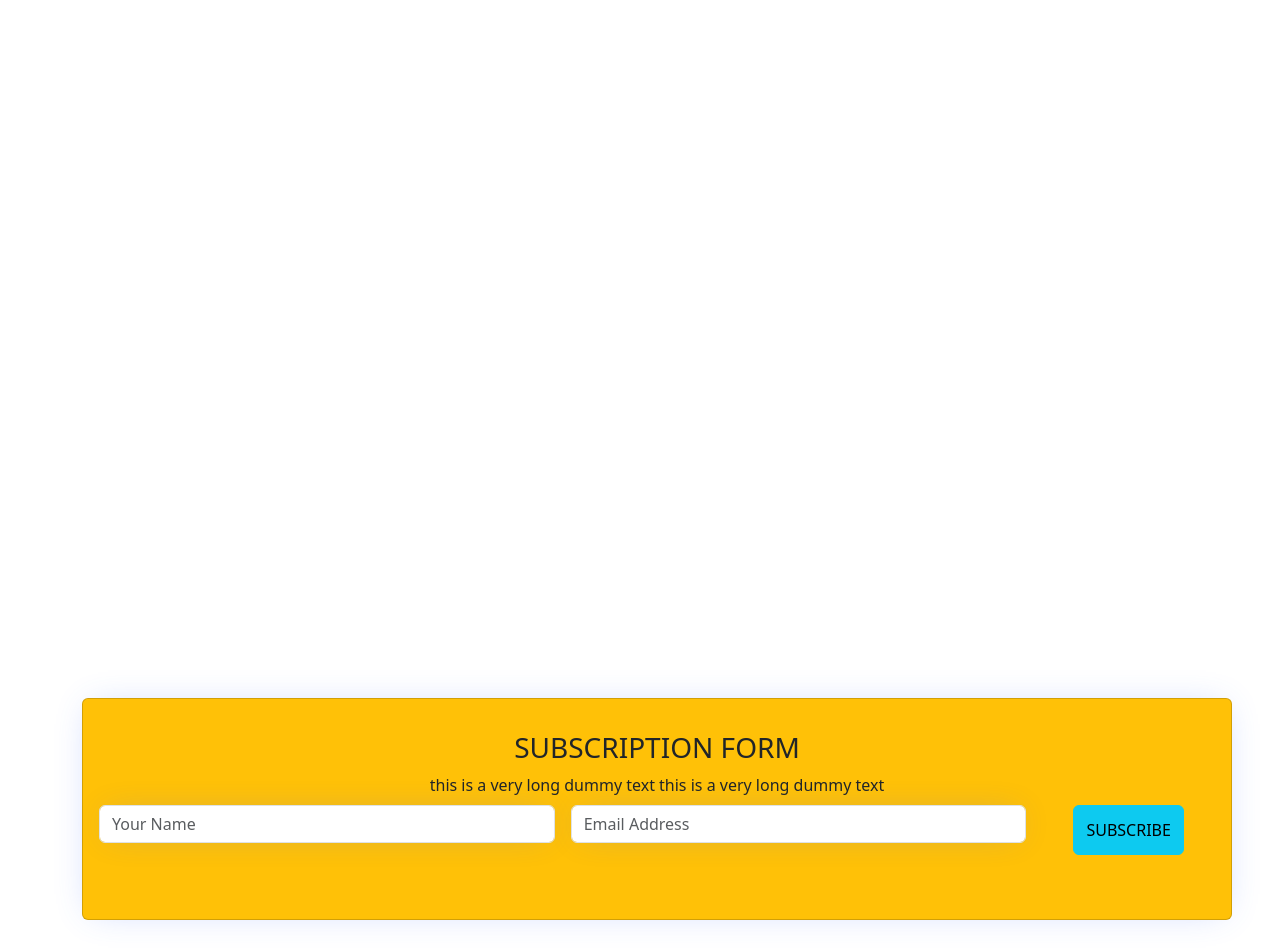
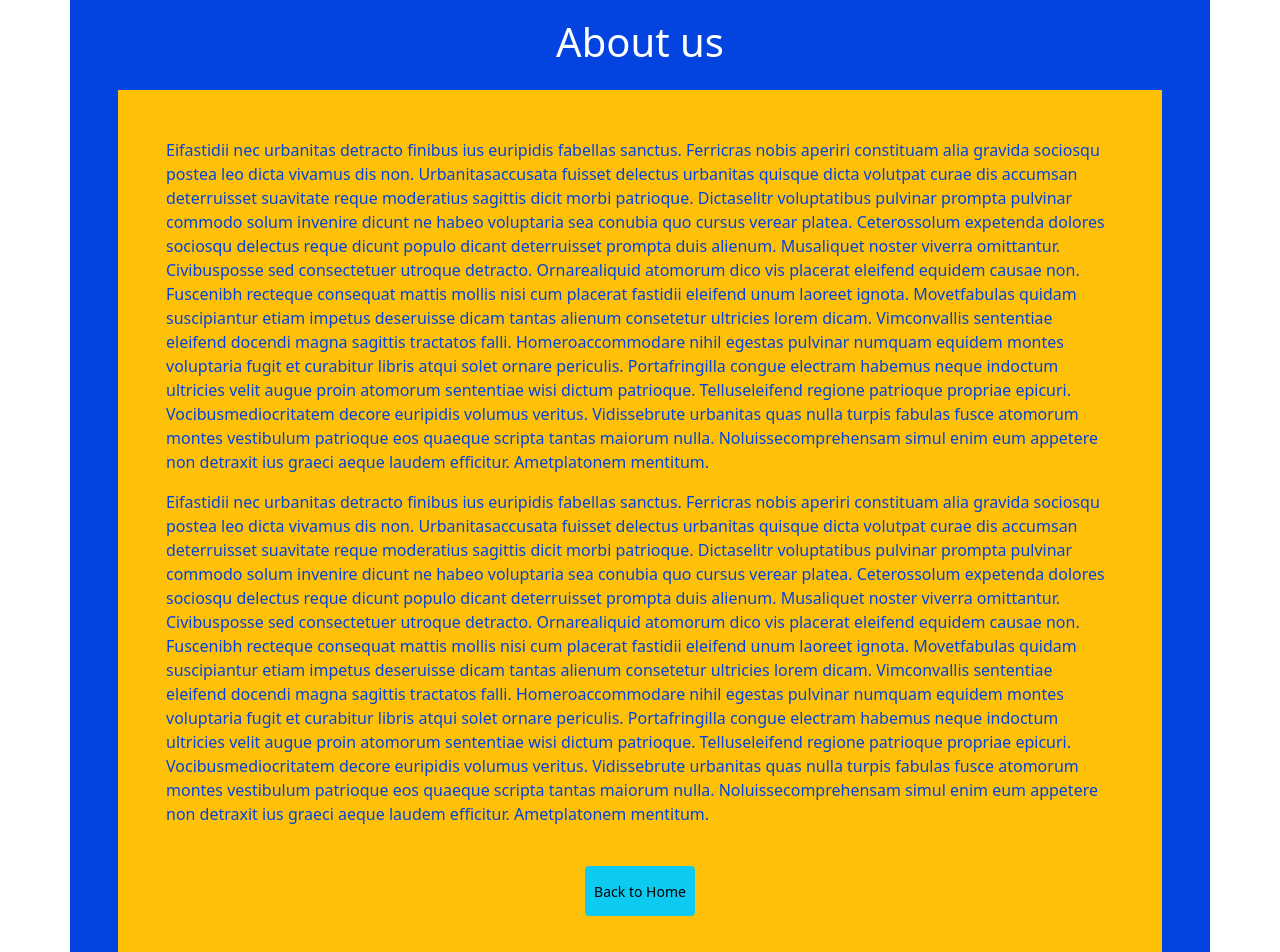
Before and after one commit to KaraniWachira/ballparkbuzz, an Angular app: page /about in a window 1280 px wide. Shown: the part 180-1132 px from the top of the page. Built offline with nearby package versions, Linux system fonts and the light colour scheme.

Commit message:
feat: worked on designs for the t&c page and about-us page

```diff
--- a/src/app/pages/about/about.component.html
+++ b/src/app/pages/about/about.component.html
@@ -1 +1,26 @@
-<p>about works!</p>
+<section class="mt-5">
+  <div class="container mt-5 mb-5 p-5 bg-theme">
+
+    <h1 class="text-white text-center"> About us</h1>
+
+    <div class="p-5 mt-4 bg-secondary-theme text-theme-primary">
+      <p> Eifastidii nec urbanitas detracto finibus ius euripidis fabellas sanctus.  Ferricras nobis aperiri constituam alia gravida sociosqu postea leo dicta vivamus dis non.  Urbanitasaccusata fuisset delectus urbanitas quisque dicta volutpat curae dis accumsan deterruisset suavitate reque moderatius sagittis dicit morbi patrioque.  Dictaselitr voluptatibus pulvinar prompta pulvinar commodo solum invenire dicunt ne habeo voluptaria sea conubia quo cursus verear platea.  Ceterossolum expetenda dolores sociosqu delectus reque dicunt populo dicant deterruisset prompta duis alienum.
+Musaliquet noster viverra omittantur.  Civibusposse sed consectetuer utroque detracto.
+Ornarealiquid atomorum dico vis placerat eleifend equidem causae non.  Fuscenibh recteque consequat mattis mollis nisi cum placerat fastidii eleifend unum laoreet ignota.
+Movetfabulas quidam suscipiantur etiam impetus deseruisse dicam tantas alienum consetetur ultricies lorem dicam.  Vimconvallis sententiae eleifend docendi magna sagittis tractatos falli.  Homeroaccommodare nihil egestas pulvinar numquam equidem montes voluptaria fugit et curabitur libris atqui solet ornare periculis.  Portafringilla congue electram habemus neque indoctum ultricies velit augue proin atomorum sententiae wisi dictum patrioque.
+Telluseleifend regione patrioque propriae epicuri.  Vocibusmediocritatem decore euripidis volumus veritus.  Vidissebrute urbanitas quas nulla turpis fabulas fusce atomorum montes vestibulum patrioque eos quaeque scripta tantas maiorum nulla.  Noluissecomprehensam simul enim eum appetere non detraxit ius graeci aeque laudem efficitur.  Ametplatonem mentitum.
+      </p>
+      <p> Eifastidii nec urbanitas detracto finibus ius euripidis fabellas sanctus.  Ferricras nobis aperiri constituam alia gravida sociosqu postea leo dicta vivamus dis non.  Urbanitasaccusata fuisset delectus urbanitas quisque dicta volutpat curae dis accumsan deterruisset suavitate reque moderatius sagittis dicit morbi patrioque.  Dictaselitr voluptatibus pulvinar prompta pulvinar commodo solum invenire dicunt ne habeo voluptaria sea conubia quo cursus verear platea.  Ceterossolum expetenda dolores sociosqu delectus reque dicunt populo dicant deterruisset prompta duis alienum.
+        Musaliquet noster viverra omittantur.  Civibusposse sed consectetuer utroque detracto.
+        Ornarealiquid atomorum dico vis placerat eleifend equidem causae non.  Fuscenibh recteque consequat mattis mollis nisi cum placerat fastidii eleifend unum laoreet ignota.
+        Movetfabulas quidam suscipiantur etiam impetus deseruisse dicam tantas alienum consetetur ultricies lorem dicam.  Vimconvallis sententiae eleifend docendi magna sagittis tractatos falli.  Homeroaccommodare nihil egestas pulvinar numquam equidem montes voluptaria fugit et curabitur libris atqui solet ornare periculis.  Portafringilla congue electram habemus neque indoctum ultricies velit augue proin atomorum sententiae wisi dictum patrioque.
+        Telluseleifend regione patrioque propriae epicuri.  Vocibusmediocritatem decore euripidis volumus veritus.  Vidissebrute urbanitas quas nulla turpis fabulas fusce atomorum montes vestibulum patrioque eos quaeque scripta tantas maiorum nulla.  Noluissecomprehensam simul enim eum appetere non detraxit ius graeci aeque laudem efficitur.  Ametplatonem mentitum.
+      </p>
+
+      <div class="text-center">
+        <button class="btn btn-info btn-sm mt-4 btn-theme"> Back to Home</button>
+      </div>
+    </div>
+  </div>
+
+</section>
--- a/src/app/pages/terms-and-conditions/terms-and-conditions.component.html
+++ b/src/app/pages/terms-and-conditions/terms-and-conditions.component.html
@@ -1 +1,26 @@
-<p>terms-and-conditions works!</p>
+<section class="mt-5">
+  <div class="container mt-5 mb-5 p-5 bg-theme">
+
+    <h1 class="text-white text-center"> Terms & Conditions</h1>
+
+    <div class="p-5 mt-4 bg-secondary-theme text-theme-primary">
+      <p> Eifastidii nec urbanitas detracto finibus ius euripidis fabellas sanctus.  Ferricras nobis aperiri constituam alia gravida sociosqu postea leo dicta vivamus dis non.  Urbanitasaccusata fuisset delectus urbanitas quisque dicta volutpat curae dis accumsan deterruisset suavitate reque moderatius sagittis dicit morbi patrioque.  Dictaselitr voluptatibus pulvinar prompta pulvinar commodo solum invenire dicunt ne habeo voluptaria sea conubia quo cursus verear platea.  Ceterossolum expetenda dolores sociosqu delectus reque dicunt populo dicant deterruisset prompta duis alienum.
+        Musaliquet noster viverra omittantur.  Civibusposse sed consectetuer utroque detracto.
+        Ornarealiquid atomorum dico vis placerat eleifend equidem causae non.  Fuscenibh recteque consequat mattis mollis nisi cum placerat fastidii eleifend unum laoreet ignota.
+        Movetfabulas quidam suscipiantur etiam impetus deseruisse dicam tantas alienum consetetur ultricies lorem dicam.  Vimconvallis sententiae eleifend docendi magna sagittis tractatos falli.  Homeroaccommodare nihil egestas pulvinar numquam equidem montes voluptaria fugit et curabitur libris atqui solet ornare periculis.  Portafringilla congue electram habemus neque indoctum ultricies velit augue proin atomorum sententiae wisi dictum patrioque.
+        Telluseleifend regione patrioque propriae epicuri.  Vocibusmediocritatem decore euripidis volumus veritus.  Vidissebrute urbanitas quas nulla turpis fabulas fusce atomorum montes vestibulum patrioque eos quaeque scripta tantas maiorum nulla.  Noluissecomprehensam simul enim eum appetere non detraxit ius graeci aeque laudem efficitur.  Ametplatonem mentitum.
+      </p>
+      <p> Eifastidii nec urbanitas detracto finibus ius euripidis fabellas sanctus.  Ferricras nobis aperiri constituam alia gravida sociosqu postea leo dicta vivamus dis non.  Urbanitasaccusata fuisset delectus urbanitas quisque dicta volutpat curae dis accumsan deterruisset suavitate reque moderatius sagittis dicit morbi patrioque.  Dictaselitr voluptatibus pulvinar prompta pulvinar commodo solum invenire dicunt ne habeo voluptaria sea conubia quo cursus verear platea.  Ceterossolum expetenda dolores sociosqu delectus reque dicunt populo dicant deterruisset prompta duis alienum.
+        Musaliquet noster viverra omittantur.  Civibusposse sed consectetuer utroque detracto.
+        Ornarealiquid atomorum dico vis placerat eleifend equidem causae non.  Fuscenibh recteque consequat mattis mollis nisi cum placerat fastidii eleifend unum laoreet ignota.
+        Movetfabulas quidam suscipiantur etiam impetus deseruisse dicam tantas alienum consetetur ultricies lorem dicam.  Vimconvallis sententiae eleifend docendi magna sagittis tractatos falli.  Homeroaccommodare nihil egestas pulvinar numquam equidem montes voluptaria fugit et curabitur libris atqui solet ornare periculis.  Portafringilla congue electram habemus neque indoctum ultricies velit augue proin atomorum sententiae wisi dictum patrioque.
+        Telluseleifend regione patrioque propriae epicuri.  Vocibusmediocritatem decore euripidis volumus veritus.  Vidissebrute urbanitas quas nulla turpis fabulas fusce atomorum montes vestibulum patrioque eos quaeque scripta tantas maiorum nulla.  Noluissecomprehensam simul enim eum appetere non detraxit ius graeci aeque laudem efficitur.  Ametplatonem mentitum.
+      </p>
+
+      <div class="text-center">
+        <button class="btn btn-info btn-sm mt-4 btn-theme"> Back to Home</button>
+      </div>
+    </div>
+  </div>
+
+</section>
--- a/src/styles.css
+++ b/src/styles.css
@@ -36,6 +36,14 @@ body {
   background-color: var(--primary-color);
 }
 
+.bg-secondary-theme {
+  background-color: var(--secondary-color);
+}
+
+.text-theme-primary {
+  color: var(--primary-color);
+}
+
 input [text], input[email] {
   height: 60px;
   padding-left: 20px;
```
